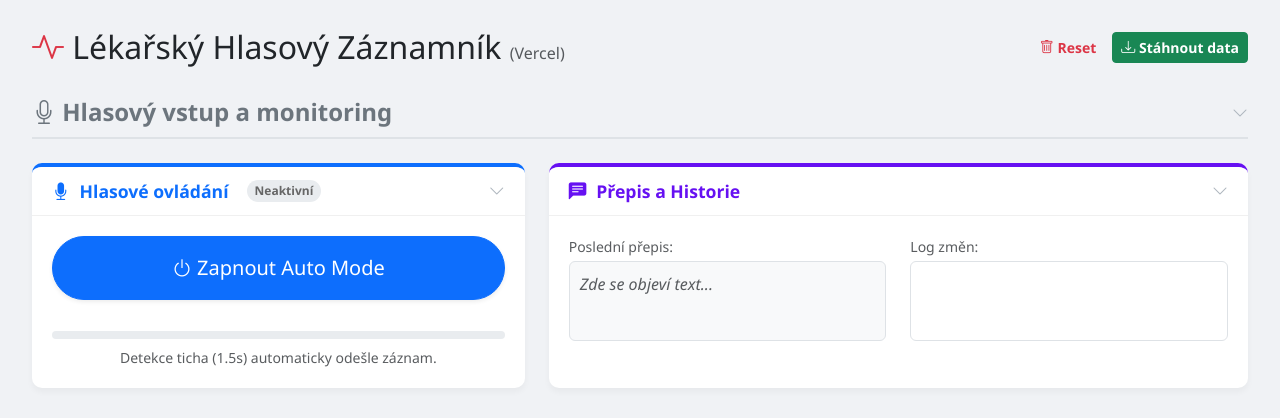
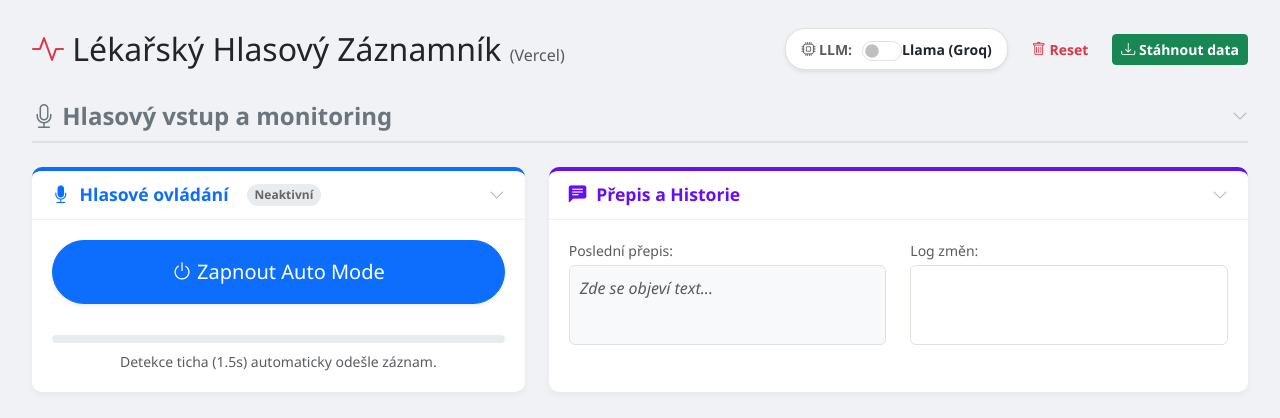
Before and after one commit to KubiV/MedZaznam-AI, a Flask app: template app_vercel/templates/index.html in a window 1280 px wide. Shown: the top 418 px of the page. Run offline with Flask 3, Linux system fonts and the light colour scheme; the template is opened without the code that fills it, so the values that code supplies are empty.

Commit message:
gemini bug fixes

```diff
--- a/app/app.py
+++ b/app/app.py
@@ -130,7 +130,7 @@ VITALS_MAPPING = {
     "krevní tlak": "TK",
     "dechová frekvence": "DF",
     "spo2": "SpO2",
-    "crt": "CRT",
+    "kapilární návrat": "CRT",
     "avpu": "AVPU"
 }
 
--- a/app_vercel/app.py
+++ b/app_vercel/app.py
@@ -10,16 +10,12 @@ import zipfile
 import io
 import google.generativeai as genai
 
-# --- PŘEPÍNAČ MODELŮ ---
-# Možnosti: "GEMINI" (Google) nebo "GROQ" (Llama)
-LLM_PROVIDER = "GEMINI"
+# --- NASTAVENÍ CEST ---
+BASE_DIR = "/tmp"  # Writable adresář na Vercelu
+PROJECT_DIR = os.path.dirname(os.path.abspath(__file__))
+TABLES_SOURCE_DIR = os.path.join(PROJECT_DIR, 'tables')
 
-# --- NASTAVENÍ CEST ---
-BASE_DIR = "/tmp"  # Writable adresář na Vercelu (zde se ukládá stav session)
-PROJECT_DIR = os.path.dirname(os.path.abspath(__file__)) # Kořen projektu (zde jsou zdrojové kódy)
-TABLES_SOURCE_DIR = os.path.join(PROJECT_DIR, 'tables') # Kde máš nahrané své zdrojové CSV (read-only)
-
-# API Klient - GROQ (Stále používáme pro rychlou transkripci Whisper)
+# API Klient - GROQ (Whisper)
 groq_client = Groq(api_key=os.environ.get("GROQ_API_KEY"))
 
 # API Klient - GOOGLE GEMINI
@@ -27,20 +23,24 @@ GOOGLE_API_KEY = os.environ.get("GOOGLE_API_KEY")
 if GOOGLE_API_KEY:
     genai.configure(api_key=GOOGLE_API_KEY)
 
-# Modely Groq (pro případ přepnutí zpět)
-GROQ_MODEL_NAME = "llama-3.1-8b-instant"
-GROQ_TEMPERATURE = 0.2
-GROQ_TRANSCRIPTION_MODEL = "whisper-large-v3-turbo"
+# --- KONFIGURACE MODELŮ ---
+# Defaultní provider při startu
+CURRENT_LLM_PROVIDER = "GEMINI"
 
-# Modely Gemini
-GEMINI_MODEL_NAME = "gemini-2.5-flash" # Rychlý model, ideální pro real-time
+# Definice modelů
+MODELS_CONFIG = {
+    "GROQ_LLAMA": "llama-3.1-8b-instant",
+    "GROQ_WHISPER": "whisper-large-v3-turbo",
+    "GEMINI": "gemini-2.5-flash",
+    "TEMPERATURE": 0.1
+}
 
 # Kategorie - definice souborů
 CATEGORY_FILES = {
     "DrABCDE": "DrABCDE.csv",
     "Medication": "Medication.csv",
     "Interventions": "Interventions.csv",
-    "Physical Examination": "Physical Examination.csv", # Pozor na mezeru v názvu souboru, musí sedět s realitou
+    "Physical Examination": "Physical Examination.csv",
     "History": "History.csv",
     "SBAR": "SBAR.csv",
     "Other": "Other.csv"
@@ -49,110 +49,87 @@ CATEGORY_FILES = {
 app = Flask(__name__)
 app.config['SECRET_KEY'] = 'vercel-secret'
 
-# Globální paměť (pro warm-start Vercel instance)
+# Globální paměť
 data_tables = {}
 item_mapping = {}
 all_known_items = []
 recent_updates = deque(maxlen=10)
+# NOVÉ: Log pro raw přepisy
+raw_transcripts_log = []
 
 # Výchozí stav vitálních funkcí
 current_vitals = {
     "TF": "--", "TK": "--/--", "DF": "--", "SpO2": "--", "CRT": "--", "AVPU": "--"
 }
 
-# --- 1. KROK - SYNONYMA (Kopírováno z lokálního kódu) ---
+# --- 1. KROK - SYNONYMA ---
 ITEM_SYNONYMS = {
-    # Tep -> Srdeční frekvence
     "tepová frekvence": "Srdeční frekvence", "typová frekvence": "Srdeční frekvence",
     "tep": "Srdeční frekvence", "puls": "Srdeční frekvence", "sf": "Srdeční frekvence",
     "tf": "Srdeční frekvence", "srdeční frekvence (sf)": "Srdeční frekvence",
-    # Tlak -> Krevní tlak
     "tlak": "Krevní tlak", "tk": "Krevní tlak", "systolický tlak": "Krevní tlak",
-    # Saturace -> SpO2
     "saturace": "SpO2", "sat": "SpO2", "spo2": "SpO2",
-    # Dech -> Dechová frekvence
     "dech": "Dechová frekvence", "df": "Dechová frekvence",
-    # Vědomí -> AVPU
     "vědomí": "AVPU", "gcs": "glasgow coma scale", "avpu": "AVPU", "glasgow coma scale": "gcs",
-    # CRT
     "CRT": "Kapilární návrat", "crt": "Kapilární návrat"
 }
 
-# --- 2. KROK - MAPPING NA DISPLEJ (Kopírováno z lokálního kódu) ---
+# --- 2. KROK - MAPPING NA DISPLEJ ---
 VITALS_MAPPING = {
     "srdeční frekvence": "TF",
     "krevní tlak": "TK",
     "dechová frekvence": "DF",
     "spo2": "SpO2",
-    "crt": "CRT",
+    "kapilární návrat": "CRT",
     "avpu": "AVPU"
 }
 
 logging.basicConfig(level=logging.INFO, format='%(asctime)s - %(levelname)s - %(message)s')
 
 def initialize_data_structures():
-    """
-    Načte data. Priorita:
-    1. /tmp (pokud už jsme v rámci session něco uložili)
-    2. ./tables (zdrojové čisté CSV)
-    3. Vytvoří prázdné
-    """
     global data_tables, item_mapping, all_known_items
     data_tables = {}
     item_mapping = {}
     all_known_items = []
 
-    logging.info(f"Inicializace struktur. Zdroj: {TABLES_SOURCE_DIR}, Temp: {BASE_DIR}")
-
     if not os.path.exists(BASE_DIR):
         os.makedirs(BASE_DIR)
 
     for category, filename in CATEGORY_FILES.items():
-        tmp_path = os.path.join(BASE_DIR, filename)       # /tmp/DrABCDE.csv
-        source_path = os.path.join(TABLES_SOURCE_DIR, filename) # ./tables/DrABCDE.csv
-
+        tmp_path = os.path.join(BASE_DIR, filename)
+        source_path = os.path.join(TABLES_SOURCE_DIR, filename)
         df = None
 
-        # 1. Zkusíme načíst z /tmp (persistence v rámci Vercel instance)
+        # 1. Zkusíme načíst z /tmp
         if os.path.exists(tmp_path):
             try:
                 df = pd.read_csv(tmp_path, delimiter=';', index_col=0)
-                logging.info(f"Načteno z TMP: {category}")
-            except Exception as e:
-                logging.warning(f"Chyba čtení TMP {filename}: {e}")
+            except Exception: pass
 
-        # 2. Pokud není v TMP, zkusíme načíst originál
+        # 2. Zkusíme načíst originál
         if df is None and os.path.exists(source_path):
             try:
                 df = pd.read_csv(source_path, delimiter=';', index_col=0)
                 df.index.name = "Položka"
-                # Zajistíme, že máme alespoň jeden sloupec pro data, pokud je CSV prázdné jen s indexem
-                if df.empty and len(df.columns) == 0:
-                     df['Aktuální stav'] = ""
-                logging.info(f"Načteno ze SOURCE: {category} ({len(df)} položek)")
-            except Exception as e:
-                logging.error(f"Chyba čtení SOURCE {filename}: {e}")
+                if df.empty and len(df.columns) == 0: df['Aktuální stav'] = ""
+            except Exception: pass
 
-        # 3. Fallback - pokud soubor neexistuje vůbec (např. Other.csv na začátku)
+        # 3. Fallback
         if df is None:
-            logging.info(f"Vytvářím prázdnou tabulku pro: {category}")
             df = pd.DataFrame(columns=['Aktuální stav'])
             df.index.name = "Položka"
 
-        # Uložíme do globální proměnné
         data_tables[category] = df
 
-        # Naplníme mapping pro AI (co patří do jaké kategorie)
         for item in df.index:
             item_str = str(item).strip()
             if item_str:
                 item_mapping[item_str.lower()] = category
                 all_known_items.append(item_str)
 
-# Spustíme inicializaci při startu
 initialize_data_structures()
 
-# --- PROMPT SETUP (Dynamický) ---
+# --- PROMPT SETUP ---
 def get_system_prompt():
     items_list_str = ', '.join(f'"{item}"' for item in all_known_items)
     return f"""
@@ -176,37 +153,25 @@ Výstup: {{"polozky": {{"SpO2": "92", "Krevní tlak": "130/80"}}}}
 """
 
 def generate_html_tables():
-    """Generuje HTML s historií. Upraveno pro skrytí kontextových sloupců."""
     tables_html = {}
-
-    # Seznam klíčových slov v názvech sloupců, které chceme skrýt (metadata)
-    # Tyto sloupce zůstávají v datech pro kontext LLM, ale nebudou v HTML.
     KEYWORDS_TO_HIDE = ["Popis", "Poznámka", "Referenční", "Norma", "Indikace", "Co a jak hodnotíme"]
 
     for category, df in data_tables.items():
-        # Vytvoříme kopii pro zobrazení
         df_display = df.copy()
-
-        # Identifikace sloupců k odstranění
         cols_to_drop = []
         for col in df_display.columns:
-            # Pokud název sloupce obsahuje některé z klíčových slov pro metadata
             if any(keyword in col for keyword in KEYWORDS_TO_HIDE):
                 cols_to_drop.append(col)
 
-        # Odstranění sloupců z view (zůstane jen Index a dynamicky přidané časové sloupce)
         if cols_to_drop:
             df_display = df_display.drop(columns=cols_to_drop)
 
-        # Zobrazíme prázdné buňky jako prázdné stringy
         tables_html[category] = df_display.fillna('').to_html(classes="table table-striped table-hover table-sm", border=0)
     return tables_html
 
 def save_csvs_to_temp():
-    """Uloží aktuální stav všech tabulek do /tmp."""
     try:
         if not os.path.exists(BASE_DIR): os.makedirs(BASE_DIR)
-
         for category, df in data_tables.items():
             filename = CATEGORY_FILES.get(category)
             if filename:
@@ -215,30 +180,41 @@ def save_csvs_to_temp():
     except Exception as e:
         logging.error(f"Save error: {e}")
 
+# --- ROUTES ---
+
 @app.route('/')
 def index():
-    # Při každém načtení stránky se ujistíme, že máme data (pro případ restartu lambdy)
-    if not data_tables:
-        initialize_data_structures()
-    return render_template('index.html', tables=generate_html_tables(), current_vitals=current_vitals, recent_updates=list(recent_updates))
+    if not data_tables: initialize_data_structures()
+    return render_template('index.html',
+                           tables=generate_html_tables(),
+                           current_vitals=current_vitals,
+                           recent_updates=list(recent_updates),
+                           current_provider=CURRENT_LLM_PROVIDER)
+
+@app.route('/api/set_provider', methods=['POST'])
+def set_provider():
+    """Endpoint pro přepínání LLM modelu z UI"""
+    global CURRENT_LLM_PROVIDER
+    data = request.json
+    new_provider = data.get('provider')
+    if new_provider in ["GEMINI", "GROQ"]:
+        CURRENT_LLM_PROVIDER = new_provider
+        logging.info(f"Provider switched to: {CURRENT_LLM_PROVIDER}")
+        return jsonify({'status': 'success', 'provider': CURRENT_LLM_PROVIDER})
+    return jsonify({'status': 'error', 'message': 'Invalid provider'}), 400
 
 @app.route('/api/process_audio', methods=['POST'])
 def process_audio():
-    # Ujistíme se, že máme inicializováno
-    if not data_tables:
-        initialize_data_structures()
-
-    if 'audio_file' not in request.files:
-        return jsonify({'error': 'No audio file'}), 400
+    if not data_tables: initialize_data_structures()
+    if 'audio_file' not in request.files: return jsonify({'error': 'No audio file'}), 400
 
     file = request.files['audio_file']
 
     try:
-        # 1. Transkripce (WHISPER - Groq)
-        # Ponecháváme Groq Whisper, protože je extrémně rychlý pro STT
+        # 1. Transkripce (Whisper)
         file.filename = "rec.wav"
         transcription = groq_client.audio.transcriptions.create(
-            model=GROQ_TRANSCRIPTION_MODEL,
+            model=MODELS_CONFIG["GROQ_WHISPER"],
             file=(file.filename, file.read()),
             response_format="text",
             language="cs"
@@ -249,39 +225,41 @@ def process_audio():
         if not text or len(text) < 2:
             return jsonify({'transcription': '', 'extracted_data': {}, 'status': 'no_speech'})
 
-        # 2. Extrakce dat (PŘEPÍNAČ: GEMINI vs GROQ)
+        # 2. Extrakce dat
         extracted_data = {}
 
-        if LLM_PROVIDER == "GEMINI":
-            logging.info(f"Zpracovávám pomocí Google Gemini ({GEMINI_MODEL_NAME})")
-
-            # Inicializace modelu se systémovým promptem
+        if CURRENT_LLM_PROVIDER == "GEMINI":
+            logging.info(f"Processing via GEMINI ({MODELS_CONFIG['GEMINI']})")
             model = genai.GenerativeModel(
-                model_name=GEMINI_MODEL_NAME,
+                model_name=MODELS_CONFIG["GEMINI"],
                 system_instruction=get_system_prompt()
             )
-
-            # Generování s vynucením JSON formátu
-            response = model.generate_content(
-                text,
-                generation_config={"response_mime_type": "application/json"}
-            )
+            response = model.generate_content(text, generation_config={"response_mime_type": "application/json"})
             extracted_data = json.loads(response.text)
 
-        else:
-            logging.info(f"Zpracovávám pomocí Groq Llama ({GROQ_MODEL_NAME})")
+        else: # GROQ
+            logging.info(f"Processing via GROQ ({MODELS_CONFIG['GROQ_LLAMA']})")
             chat_completion = groq_client.chat.completions.create(
                 messages=[{'role': 'system', 'content': get_system_prompt()}, {'role': 'user', 'content': text}],
-                model=GROQ_MODEL_NAME,
-                temperature=GROQ_TEMPERATURE,
+                model=MODELS_CONFIG["GROQ_LLAMA"],
+                temperature=MODELS_CONFIG["TEMPERATURE"],
                 response_format={"type": "json_object"}
             )
             extracted_data = json.loads(chat_completion.choices[0].message.content)
 
-        # 3. Zpracování dat (Logic from Local Code)
+        # --- ZMĚNA: LOGOVÁNÍ AŽ PO EXTRAKCI JSONU ---
+        timestamp_str = datetime.now().strftime('%H:%M:%S')
+        # Formátování záznamu pro debug (obsahuje text i JSON)
+        log_entry = (
+            f"[{timestamp_str}]\n"
+            f"TRANSCRIPTION: {text}\n"
+            f"EXTRACTED JSON: {json.dumps(extracted_data, ensure_ascii=False)}\n"
+            f"{'-'*40}"
+        )
+        raw_transcripts_log.append(log_entry)
+
+        # 3. Update dat
         process_extracted_data(extracted_data)
-
-        # 4. Uložení do /tmp
         save_csvs_to_temp()
 
         return jsonify({
@@ -304,68 +282,44 @@ def process_extracted_data(data):
     if 'polozky' in data:
         for item_name, value in data['polozky'].items():
             item_lower = item_name.lower()
-
-            # A) SYNONYMA (Sf -> Srdeční frekvence)
             if item_lower in ITEM_SYNONYMS:
                 item_name = ITEM_SYNONYMS[item_lower]
                 item_lower = item_name.lower()
 
-            # B) VITALS DASHBOARD (Srdeční frekvence -> TF)
             vital_key = VITALS_MAPPING.get(item_lower)
-            if vital_key:
-                current_vitals[vital_key] = str(value)
+            if vital_key: current_vitals[vital_key] = str(value)
 
-            # C) UPDATE HISTORIE
             recent_updates.appendleft(f"{timestamp} - {item_name} - {value}")
 
-            # D) TABULKY
             category = item_mapping.get(item_lower)
-
-            # Pokud kategorie nebyla nalezena přes mapping, zkusíme najít původní klíč
             if not category:
                  for known_item, cat in item_mapping.items():
                     if known_item == item_lower:
                         category = cat
-                        # Získáme oficiální název (case sensitive) z tabulky
                         real_matches = data_tables[cat].index[data_tables[cat].index.str.lower() == known_item]
-                        if not real_matches.empty:
-                            item_name = real_matches[0]
+                        if not real_matches.empty: item_name = real_matches[0]
                         break
 
-            # Pokud stále nemáme kategorii -> OTHER
             if not category:
                 category = "Other"
                 if category not in data_tables:
-                     # Inicializace Other tabulky, pokud neexistuje
                      data_tables["Other"] = pd.DataFrame(columns=['Aktuální stav'])
                      data_tables["Other"].index.name = "Položka"
 
-                # Pokud položka v Other ještě není, přidáme ji
                 if item_name not in data_tables["Other"].index:
-                      # Vytvoříme řádek
                       new_cols = data_tables["Other"].columns
                       new_row = pd.DataFrame([[""] * len(new_cols)], columns=new_cols, index=[item_name])
                       data_tables["Other"] = pd.concat([data_tables["Other"], new_row])
-
-                      # Přidat do mappingu pro příště
                       item_mapping[item_lower] = "Other"
                       all_known_items.append(item_name)
 
-            # E) ZÁPIS DO DATAFRAME
             df = data_tables[category]
+            if timestamp not in df.columns: df[timestamp] = ""
 
-            # Přidání sloupce s časem, pokud chybí
-            if timestamp not in df.columns:
-                df[timestamp] = ""
-
-            # Zápis hodnoty
-            if item_name in df.index:
-                df.loc[item_name, timestamp] = str(value)
+            if item_name in df.index: df.loc[item_name, timestamp] = str(value)
             else:
-                 # Fallback pro case-insensitive hledání v indexu
                  matches = df.index[df.index.str.lower() == item_lower]
-                 if not matches.empty:
-                     df.loc[matches[0], timestamp] = str(value)
+                 if not matches.empty: df.loc[matches[0], timestamp] = str(value)
 
 @app.route('/download_zip')
 def download_zip():
@@ -373,10 +327,25 @@ def download_zip():
 
     memory_file = io.BytesIO()
     with zipfile.ZipFile(memory_file, 'w', zipfile.ZIP_DEFLATED) as zf:
+        # 1. Přidat CSV soubory
         for category, filename in CATEGORY_FILES.items():
             file_path = os.path.join(BASE_DIR, filename)
             if os.path.exists(file_path):
                 zf.write(file_path, arcname=filename)
+
+        # 2. Přidat Debug Info
+        debug_info = f"""DEBUG LOG
+Generated: {datetime.now().strftime('%Y-%m-%d %H:%M:%S')}
+Current Provider: {CURRENT_LLM_PROVIDER}
+Models Config:
+{json.dumps(MODELS_CONFIG, indent=2)}
+"""
+        zf.writestr("debug_info.txt", debug_info)
+
+        # 3. Přidat Raw Transcripts + JSON
+        raw_text_content = "RAW TRANSCRIPTION & EXTRACTION LOG\n==================================\n\n"
+        raw_text_content += "\n".join(raw_transcripts_log)
+        zf.writestr("raw_transcripts.txt", raw_text_content)
 
     memory_file.seek(0)
     return send_file(
@@ -388,25 +357,22 @@ def download_zip():
 
 @app.route('/reset', methods=['POST'])
 def reset_session():
-    # Smažeme soubory v /tmp
+    global current_vitals, recent_updates, raw_transcripts_log
+
     for filename in CATEGORY_FILES.values():
         path = os.path.join(BASE_DIR, filename)
-        if os.path.exists(path):
-            os.remove(path)
+        if os.path.exists(path): os.remove(path)
 
-    # Reset paměti a znovu načtení ze SOURCE
-    global current_vitals, recent_updates
     current_vitals = {k: "--" for k in current_vitals}
     recent_updates.clear()
+    raw_transcripts_log.clear() # Vymazání logu přepisů
 
     initialize_data_structures()
-
     return jsonify({'status': 'ok'})
 
 @app.route('/sw.js')
 def service_worker():
     response = send_from_directory('static', 'sw.js')
-    # Zakážeme cacheování samotného souboru sw.js, aby se změny projevily hned
     response.headers['Cache-Control'] = 'no-cache'
     return response
 
--- a/app_vercel/templates/index.html
+++ b/app_vercel/templates/index.html
@@ -21,7 +21,6 @@
         body { padding: 20px; background-color: #f0f2f5; font-family: 'Segoe UI', Tahoma, Geneva, Verdana, sans-serif; transition: background-color 0.5s ease; }
         .container-fluid { max-width: 1600px; }
 
-        /* === UNIVERZÁLNÍ KARTA (WIDGET) === */
         .widget-card {
             background: white;
             border-radius: 10px;
@@ -50,12 +49,10 @@
         .widget-header h5 { margin: 0; font-size: 1.1rem; font-weight: 600; display: flex; align-items: center; gap: 10px; }
         .widget-body { padding: 20px; flex-grow: 1; }
 
-        /* Animace šipky */
         .chevron-icon { transition: transform 0.3s ease; color: #adb5bd; }
         [aria-expanded="true"] .chevron-icon { transform: rotate(0deg); }
         [aria-expanded="false"] .chevron-icon { transform: rotate(-90deg); }
 
-        /* === HLAVNÍ SEKCE === */
         .main-section-header {
             cursor: pointer;
             padding-bottom: 10px;
@@ -70,7 +67,6 @@
         .main-section-header:hover { color: #0d6efd !important; border-bottom-color: #0d6efd; }
         .main-section-header h4 { margin: 0; font-weight: 600; }
 
-        /* === SPECIFICKÉ BARVY KARET === */
         .card-Voice { border-top-color: #0d6efd; } .card-Voice .widget-header h5 { color: #0d6efd; }
         .card-Transcript { border-top-color: #6610f2; } .card-Transcript .widget-header h5 { color: #6610f2; }
         .card-DrABCDE { border-top-color: #dc3545; } .card-DrABCDE .widget-header h5 { color: #dc3545; }
@@ -81,12 +77,10 @@
         .card-SBAR { border-top-color: #0dcaf0; } .card-SBAR .widget-header h5 { color: #0aa2c0; }
         .card-Other { border-top-color: #20c997; } .card-Other .widget-header h5 { color: #20c997; }
 
-        /* === PRVKY UVNITŘ === */
         .transcription-box { padding: 10px; border: 1px solid #dee2e6; border-radius: 6px; background-color: #f8f9fa; min-height: 80px; max-height: 250px; overflow-y: auto; }
         .log-box { font-family: monospace; font-size: 0.8rem; max-height: 150px; overflow-y: auto; background: #fff; padding: 10px; border: 1px solid #dee2e6; border-radius: 6px; }
         .table-responsive { max-height: 400px; overflow-y: auto; scrollbar-width: thin; }
 
-        /* === VITALS DISPLAY === */
         .vitals-panel { background: white; border-radius: 12px; padding: 20px 40px; box-shadow: 0 4px 12px rgba(0,0,0,0.08); margin-bottom: 10px; }
         .vitals-value { font-size: 3rem; font-weight: 500; line-height: 1.2; }
         .vitals-label { font-size: 1rem; color: #666; text-transform: uppercase; margin-bottom: 5px; }
@@ -95,7 +89,6 @@
         .color-df { color: #007bff; }
         .color-spo2 { color: #007bff; }
 
-        /* === AUDIO VIZUALIZACE === */
         .mic-visualizer { height: 8px; background-color: #e9ecef; border-radius: 4px; overflow: hidden; margin-top: 15px; }
         .mic-level { height: 100%; width: 0%; background-color: #0d6efd; transition: width 0.1s; }
         .status-badge { font-size: 0.75rem; padding: 4px 8px; border-radius: 12px; float: right; }
@@ -104,15 +97,30 @@
         .status-recording { background: #f8d7da; color: #842029; animation: pulse-red 1.5s infinite; }
         @keyframes pulse-red { 0% { opacity: 1; } 50% { opacity: 0.7; } 100% { opacity: 1; } }
         @keyframes pulse { 0% { box-shadow: 0 0 0 0 rgba(13, 202, 240, 0.4); } 70% { box-shadow: 0 0 0 10px rgba(13, 202, 240, 0); } 100% { box-shadow: 0 0 0 0 rgba(13, 202, 240, 0); } }
+
+        /* Model Switch Styles */
+        .model-switch-container { background: #fff; padding: 8px 15px; border-radius: 20px; border: 1px solid #dee2e6; display: flex; align-items: center; gap: 10px; }
+        .form-switch .form-check-input { width: 2.5em; height: 1.25em; cursor: pointer; }
     </style>
 </head>
 <body>
     <div class="container-fluid">
-        <div class="d-flex justify-content-between align-items-center mb-4 pt-2">
+        <div class="d-flex justify-content-between align-items-center mb-4 pt-2 flex-wrap gap-3">
             <h2 class="mb-0"><i class="bi bi-activity text-danger"></i> Lékařský Hlasový Záznamník <small class="text-muted fs-6">(Vercel)</small></h2>
-            <div class="d-flex gap-2">
-                 <button onclick="resetSession()" class="btn btn-outline-danger btn-sm border-0 fw-bold"><i class="bi bi-trash"></i> Reset</button>
-                 <a href="/download_zip" class="btn btn-success btn-sm fw-bold"><i class="bi bi-download"></i> Stáhnout data</a>
+
+            <div class="d-flex align-items-center gap-3">
+                <div class="model-switch-container shadow-sm">
+                    <span class="text-muted small fw-bold"><i class="bi bi-cpu"></i> LLM:</span>
+                    <div class="form-check form-switch m-0">
+                        <input class="form-check-input" type="checkbox" id="modelToggle" {% if current_provider == 'GEMINI' %}checked{% endif %}>
+                        <label class="form-check-label fw-semibold small" for="modelToggle" id="modelLabel">
+                            {% if current_provider == 'GEMINI' %}Google Gemini{% else %}Llama (Groq){% endif %}
+                        </label>
+                    </div>
+                </div>
+
+                <button onclick="resetSession()" class="btn btn-outline-danger btn-sm border-0 fw-bold"><i class="bi bi-trash"></i> Reset</button>
+                <a href="/download_zip" class="btn btn-success btn-sm fw-bold"><i class="bi bi-download"></i> Stáhnout data</a>
             </div>
         </div>
 
@@ -237,6 +245,34 @@
 
     <script src="https://cdn.jsdelivr.net/npm/bootstrap@5.3.0/dist/js/bootstrap.bundle.min.js"></script>
     <script>
+        // --- LOGIKA PŘEPÍNÁNÍ MODELU ---
+        const modelToggle = document.getElementById('modelToggle');
+        const modelLabel = document.getElementById('modelLabel');
+
+        modelToggle.addEventListener('change', async function() {
+            const isGemini = this.checked;
+            const provider = isGemini ? 'GEMINI' : 'GROQ';
+
+            // UI Update hned pro lepší pocit
+            modelLabel.textContent = isGemini ? 'Google Gemini' : 'Llama (Groq)';
+
+            try {
+                const response = await fetch('/api/set_provider', {
+                    method: 'POST',
+                    headers: {'Content-Type': 'application/json'},
+                    body: JSON.stringify({provider: provider})
+                });
+                const data = await response.json();
+                console.log('Provider set to:', data.provider);
+            } catch (error) {
+                console.error('Error switching provider:', error);
+                alert('Nepodařilo se přepnout model. Zkontrolujte připojení.');
+                // Revert UI if fail
+                this.checked = !isGemini;
+                modelLabel.textContent = !isGemini ? 'Google Gemini' : 'Llama (Groq)';
+            }
+        });
+
         // --- KONFIGURACE AUTO MODE ---
         const CONFIG = {
             silenceThreshold: 15,
```
Also changed, not shown: README.md.
